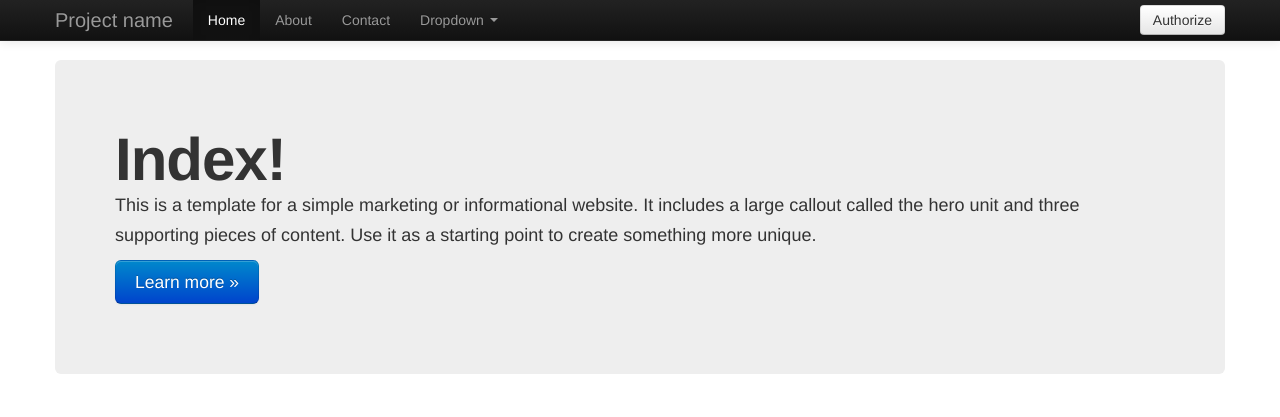
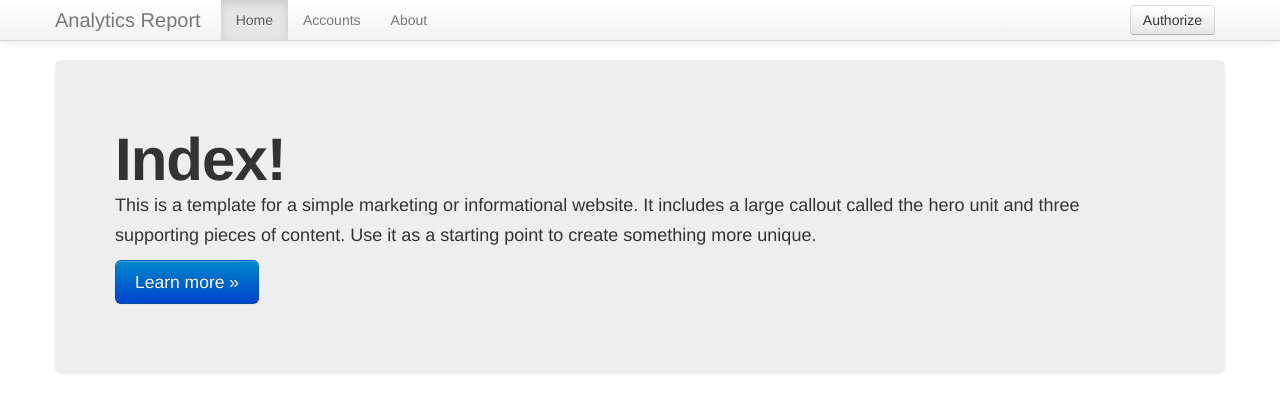
Before and after one commit to abits/seotool2, a Flask app: page / in a window 1280 px wide. Shown: the top 417 px of the page. Run offline with Flask 2, Linux system fonts and the light colour scheme; parts of the project's set-up code (start-up, migrations or seed data) failed here and were passed over; some libraries are stand-ins or nearby versions.

Commit message:
Improved global menu; prepped list for accounts

```diff
--- a/seotool/templates/index.html
+++ b/seotool/templates/index.html
@@ -1,4 +1,5 @@
 {% extends "layout.html"  %}
+{% set active_page = "home" %}
 
         {% block container %}
         <div class="container">
--- a/seotool/templates/layout.html
+++ b/seotool/templates/layout.html
@@ -1,3 +1,10 @@
+{% set navigation_bar = [
+    ('/', 'home', 'Home'),
+    ('/accounts', 'accounts', 'Accounts'),
+    ('/about', 'about', 'About')
+] -%}
+{% set active_page = active_page|default('home') -%}
+
 <!DOCTYPE html>
 <!--[if lt IE 7]>      <html class="no-js lt-ie9 lt-ie8 lt-ie7"> <![endif]-->
 <!--[if IE 7]>         <html class="no-js lt-ie9 lt-ie8"> <![endif]-->
@@ -32,7 +39,7 @@
 
         <!-- This code is taken from http://twitter.github.com/bootstrap/examples/hero.html -->
 
-        <div class="navbar navbar-inverse navbar-fixed-top">
+        <div class="navbar navbar navbar-fixed-top">
             <div class="navbar-inner">
                 <div class="container">
                     <a class="btn btn-navbar" data-toggle="collapse" data-target=".nav-collapse">
@@ -40,31 +47,26 @@
                         <span class="icon-bar"></span>
                         <span class="icon-bar"></span>
                     </a>
-                    <a class="brand" href="#">Project name</a>
+                    <a class="brand" href="#">Analytics Report</a>
                     <div class="nav-collapse collapse">
                         <ul class="nav">
-                            <li class="active"><a href="#">Home</a></li>
-                            <li><a href="#about">About</a></li>
-                            <li><a href="#contact">Contact</a></li>
-                            <li class="dropdown">
-                                <a href="#" class="dropdown-toggle" data-toggle="dropdown">Dropdown <b class="caret"></b></a>
-                                <ul class="dropdown-menu">
-                                    <li><a href="#">Action</a></li>
-                                    <li><a href="#">Another action</a></li>
-                                    <li><a href="#">Something else here</a></li>
-                                    <li class="divider"></li>
-                                    <li class="nav-header">Nav header</li>
-                                    <li><a href="#">Separated link</a></li>
-                                    <li><a href="#">One more separated link</a></li>
-                                </ul>
-                            </li>
+                            {% for href, id, caption in navigation_bar %}
+                              <li{% if id == active_page %} class="active"{% endif %}><a href="{{ href|e }}">{{ caption|e }}</a></li>
+                            {% endfor %}
                         </ul>
                         <div class="pull-right">
-                            {% if user.is_authenticated() %}
-                                <a href="{{ url_for('logout') }}" class="btn">Logout</a>
-                            {% else %}
-                                <a href="{{ url_for('oauth_step1') }}" class="btn">Authorize</a>
-                            {% endif %}
+                            <ul class="nav">
+                                {% if user.is_authenticated() %}
+                                    <li class="dropdown">
+                                        <a href="#" class="dropdown-toggle" data-toggle="dropdown">{{ user.username }} <b class="caret"></b></a>
+                                        <ul class="dropdown-menu">
+                                            <li><a href="{{ url_for('logout') }}">Leave</a></li>
+                                        </ul>
+                                    </li>
+                                {% else %}
+                                    <a href="{{ url_for('oauth_step1') }}" class="btn">Authorize</a></li>
+                                {% endif %}
+                            </ul>
                         </div>
                     </div><!--/.nav-collapse -->
                 </div>
--- a/seotool/views.py
+++ b/seotool/views.py
@@ -2,7 +2,7 @@
 # Views modules.  Controller which handle the request-response-flow.  They typically call services to provide
 # data and perform actions.  They should not communicate directly with models and providers.
 from flask import render_template, flash, redirect, url_for, request, g
-from flask.ext.login import login_user, logout_user, current_user
+from flask.ext.login import login_user, logout_user, current_user, login_required
 from seotool import app, db, tools
 from forms import LoginForm
 from datetime import datetime
@@ -17,10 +17,21 @@ def index():
     return render_template('index.html', user=g.user)
 
 
+@app.route('/accounts')
+@login_required
+def profiles_list():
+    credentials = OAuth2Credentials.from_json(json.dumps(g.user.credentials))
+    http = Http()
+    http = credentials.authorize(http)
+    service = build('analytics', 'v3', http=http)
+    accounts = service.management().accounts().list().execute()
+    return render_template('accounts.html', accounts=accounts, user=g.user)
+
+
 @app.route('/logout')
 def logout():
     logout_user()
-    return render_template('index.html', user=g.user)
+    return redirect(url_for('index'))
 
 @app.route('/authorize')
 def oauth_step1():
```
Also changed, not shown: seotool/templates/accounts.html (added, +31 -0 lines).
